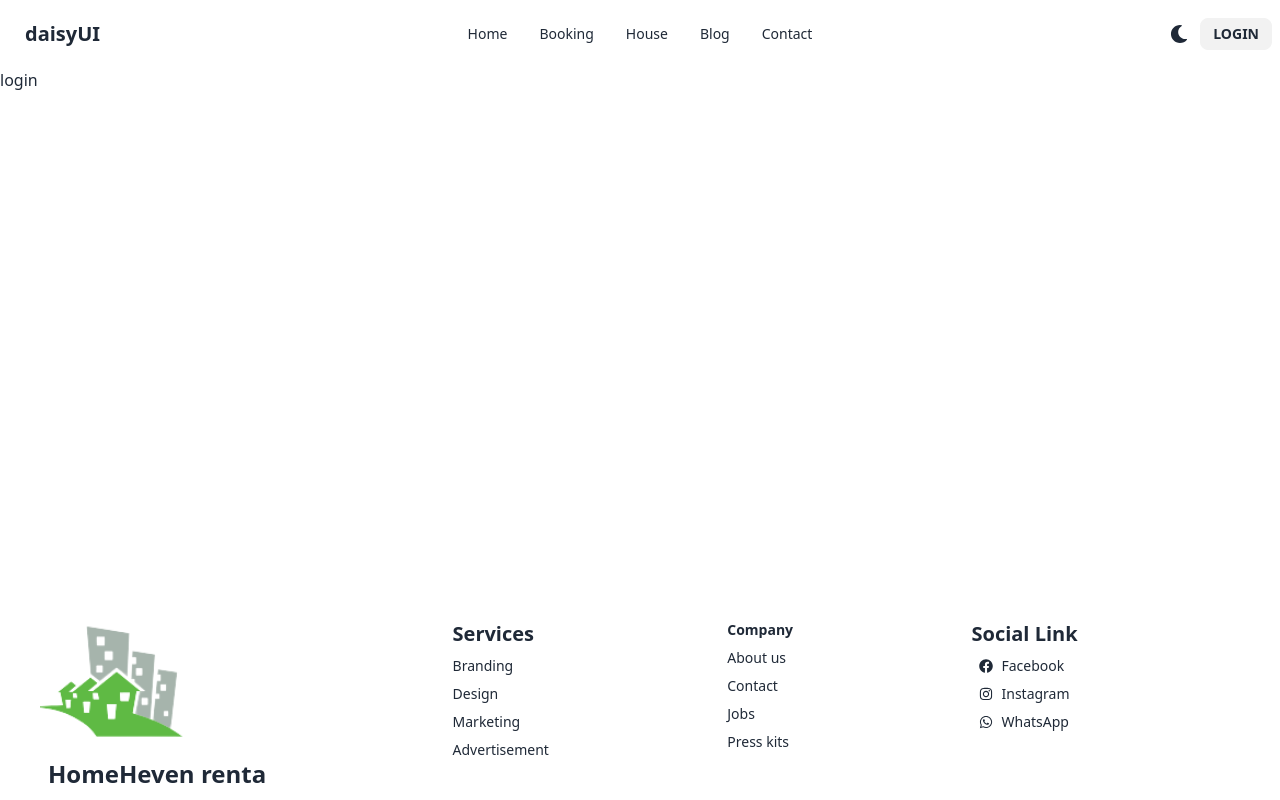
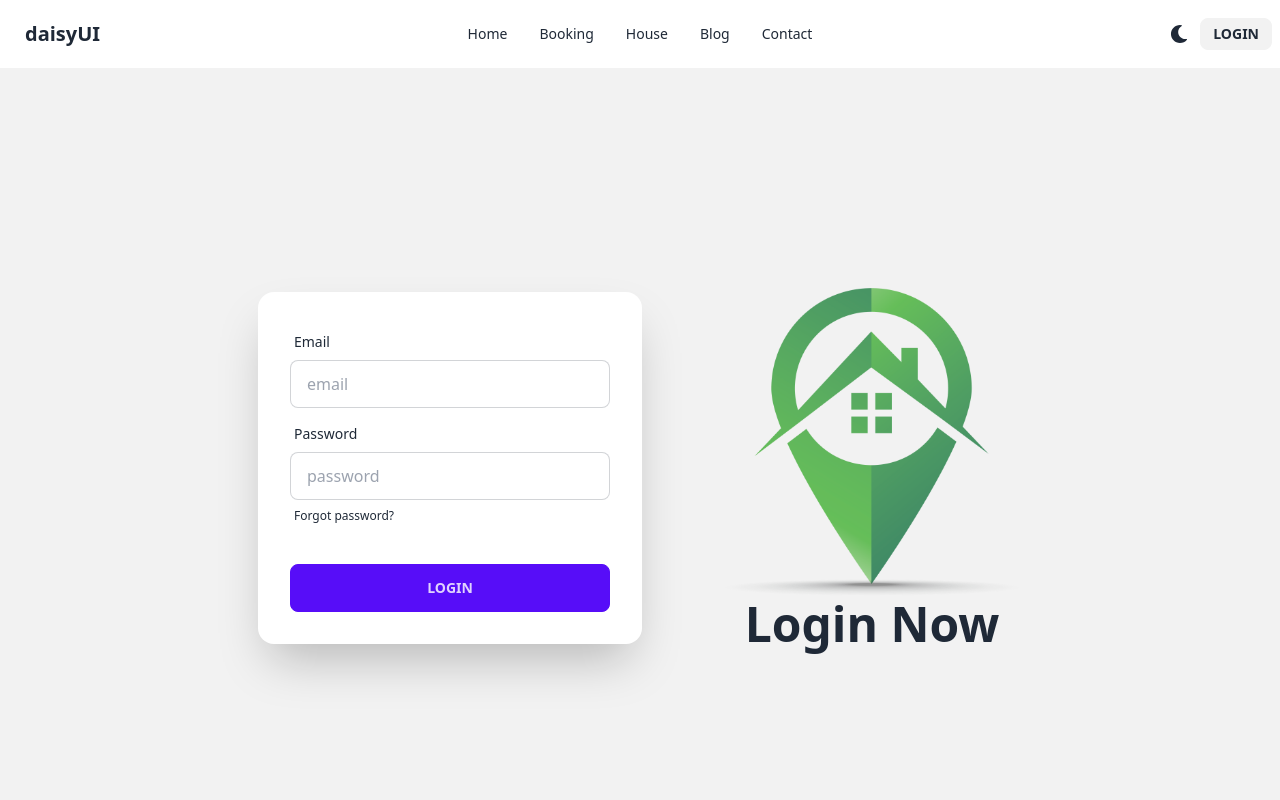
Before and after one commit to hasiburrahmanakash79/house-rent-client, a React (Vite) app: page /login in a window 1280 px wide. Shown: the top 800 px of the page. Built offline with nearby package versions, Linux system fonts and the light colour scheme.

Commit message:
login and card section fix

```diff
--- a/src/Pages/HomePage/Apartments.jsx
+++ b/src/Pages/HomePage/Apartments.jsx
@@ -12,14 +12,15 @@
 
   return (
     <div>
-      <h1>Rooms & Apartments</h1>
+      <h1 className="text-center text-4xl font-semibold my-4">Rooms & Apartments</h1>
 
-      <div className="grid lg:grid-cols-3 ">
+      <div className="flex justify-center">
+      <div className="grid lg:grid-cols-3 gap-10 ">
         {apartments.map((apartment) =>
           <div key={apartment.id}  >
             {/* className="card w-96 bg-base-100  shadow-xl"  */}
-          <div  className="card w-96 bg-base-100  shadow-xl">
-            <figure>
+            <div className="card min-h-[450px]  bg-base-100 shadow-xl">
+              <figure className="h-[250px]">
                 <img src={apartment?.image} />
               </figure>
               <div className="card-body">
@@ -34,6 +35,7 @@
         )}
       </div>
       </div>
+    </div>
   );
 };
 
--- a/src/Pages/Login/Login.jsx
+++ b/src/Pages/Login/Login.jsx
@@ -1,9 +1,42 @@
 import React from 'react';
+import loginLogo from '../../assets/login.png'
 
 const Login = () => {
+    const dark= localStorage.getItem('darkMode');
     return (
         <div>
-            login
+        <div className="hero min-h-screen bg-base-200">
+  <div className="hero-content  lg:gap-20 flex-col lg:flex-row-reverse">
+    <div className="text-center lg:text-left">
+  <div className='flex flex-col items-center gap-1'>
+  <img className='max-w-[300px]' src={loginLogo} alt="" />
+  <h1 className='text-5xl font-bold'>Login Now</h1>
+  </div>
+    </div>
+    <div className="card flex-shrink-0 w-full max-w-sm shadow-2xl bg-base-100">
+      <div className="card-body">
+        <div className="form-control">
+          <label className="label">
+            <span className="label-text">Email</span>
+          </label>
+          <input type="text" placeholder="email" className="input input-bordered" />
+        </div>
+        <div className="form-control">
+          <label className="label">
+            <span className="label-text">Password</span>
+          </label>
+          <input type="text" placeholder="password" className="input input-bordered" />
+          <label className="label">
+            <a href="#" className="label-text-alt link link-hover">Forgot password?</a>
+          </label>
+        </div>
+        <div className="form-control mt-6">
+          <button className="btn btn-primary">Login</button>
+        </div>
+      </div>
+    </div>
+  </div>
+</div>
         </div>
     );
 };
--- a/src/Shared/Navbar/Navbar.jsx
+++ b/src/Shared/Navbar/Navbar.jsx
@@ -36,10 +36,12 @@
       document.documentElement.removeAttribute('data-theme')
       document.documentElement.setAttribute('data-theme', 'light')
       localStorage.removeItem('darkMode');
+
     } else {
       document.documentElement.removeAttribute('data-theme')
       document.documentElement.setAttribute('data-theme', 'dark')
       localStorage.setItem('darkMode', 'enabled');
+
     }
     setIsDarkMode(!isDarkMode);
   }
```
Also changed, not shown: src/assets/login.png (added), src/assets/login2.png (added). Lines whose indentation alone changed are shown as unchanged.
